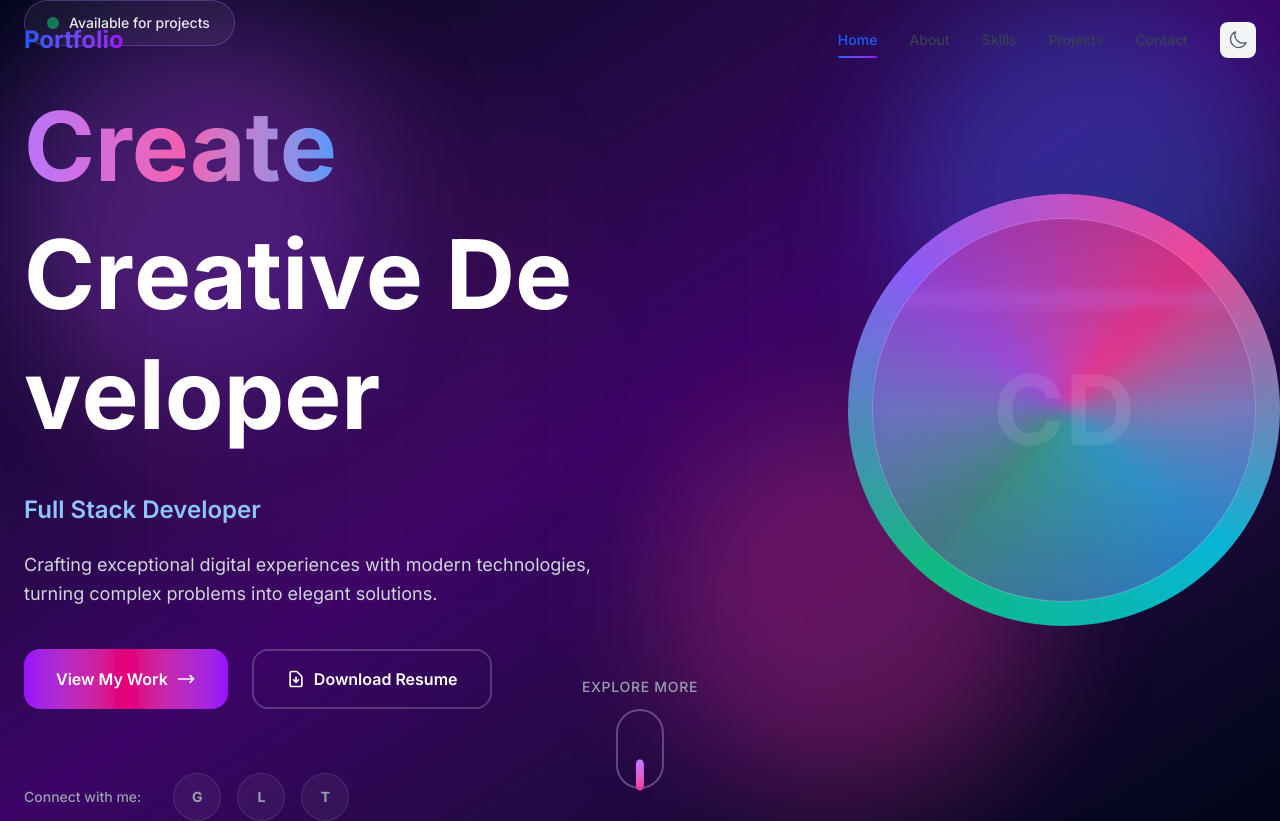
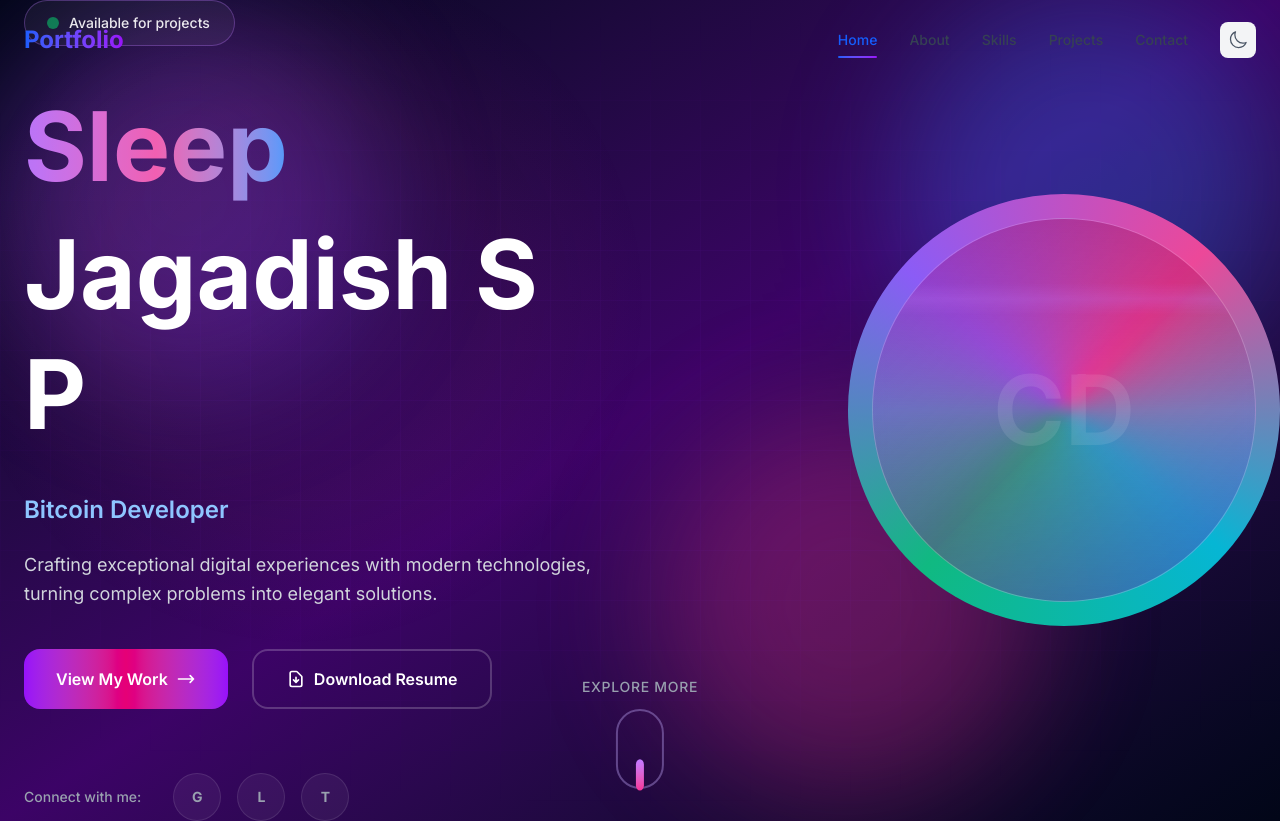
Before and after one commit to JAGADISHSUNILPEDNEKAR/portfolio, a Next.js app: page / in a window 1280 px wide. Shown: the top 821 px of the page. Built offline with nearby package versions, Linux system fonts and the light colour scheme.

Commit message:
Added social links

```diff
--- a/src/components/sections/Hero.tsx
+++ b/src/components/sections/Hero.tsx
@@ -23,16 +23,16 @@ type CustomEasing = [number, number, number, number];
 
 // Constants
 const PERSONAL_INFO = {
-  name: 'Creative Developer',
-  title: 'Full Stack Developer',
+  name: 'Jagadish S P',
+  title: 'Bitcoin Developer',
   subtitle: 'Crafting exceptional digital experiences with modern technologies, turning complex problems into elegant solutions.',
   resumeUrl: '/resume.pdf'
 };
 
 const SOCIAL_LINKS = {
-  github: 'https://github.com/yourusername',
-  linkedin: 'https://linkedin.com/in/yourusername',
-  twitter: 'https://twitter.com/yourusername'
+  github: 'https://github.com/JAGADISHSUNILPEDNEKAR/',
+  linkedin: 'https://www.linkedin.com/in/jagadish-sunil-p-117210311/',
+  twitter: 'https://x.com/Jsphere16'
 };
 
 const PARTICLE_POSITIONS: ParticlePosition[] = Array.from({ length: 20 }, (_, i) => ({
@@ -43,7 +43,7 @@ const PARTICLE_POSITIONS: ParticlePosition[] = Array.from({ length: 20 }, (_, i)
   delay: Math.random() * 5
 }));
 
-const DYNAMIC_WORDS = ['Code', 'Design', 'Create', 'Build', 'Innovate'];
+const DYNAMIC_WORDS = ['Code', 'Gym', 'Sleep', 'Eat', 'Repeat'];
 
 const Hero: React.FC = () => {
   // State
```
